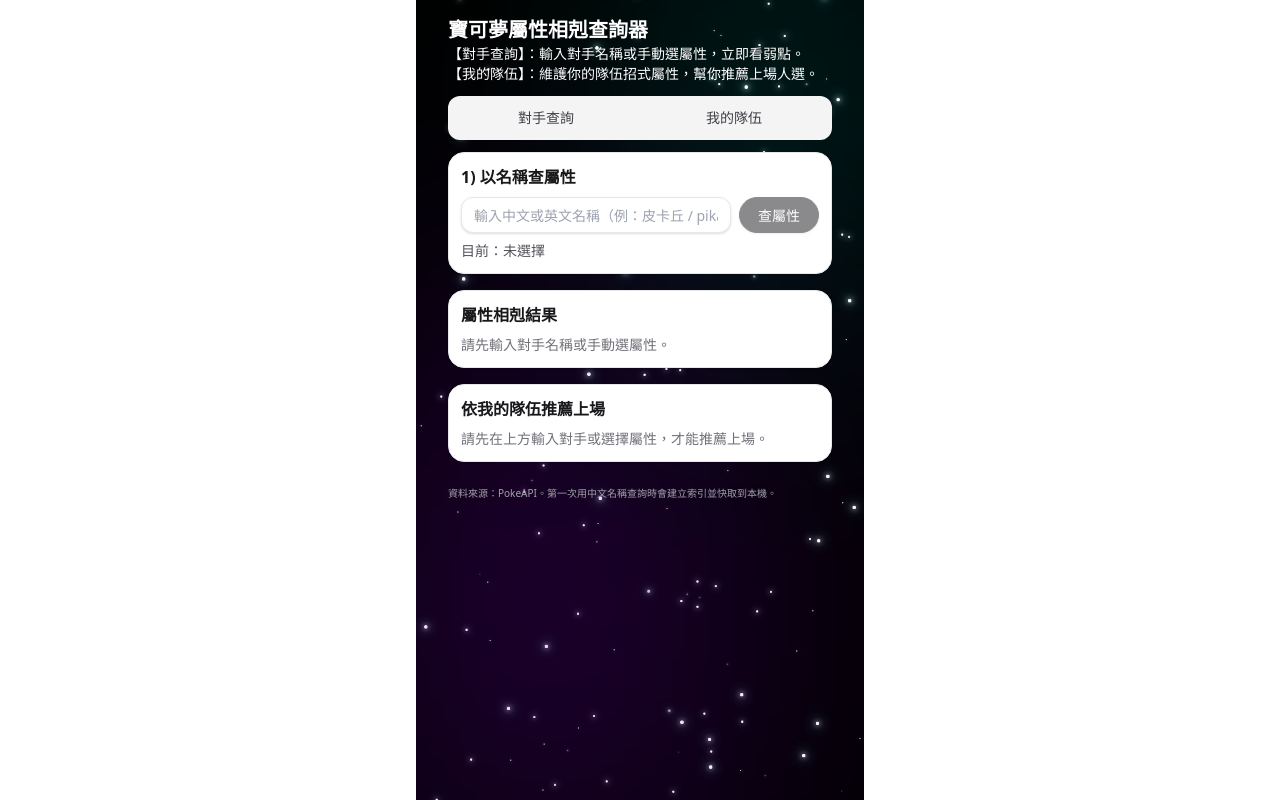
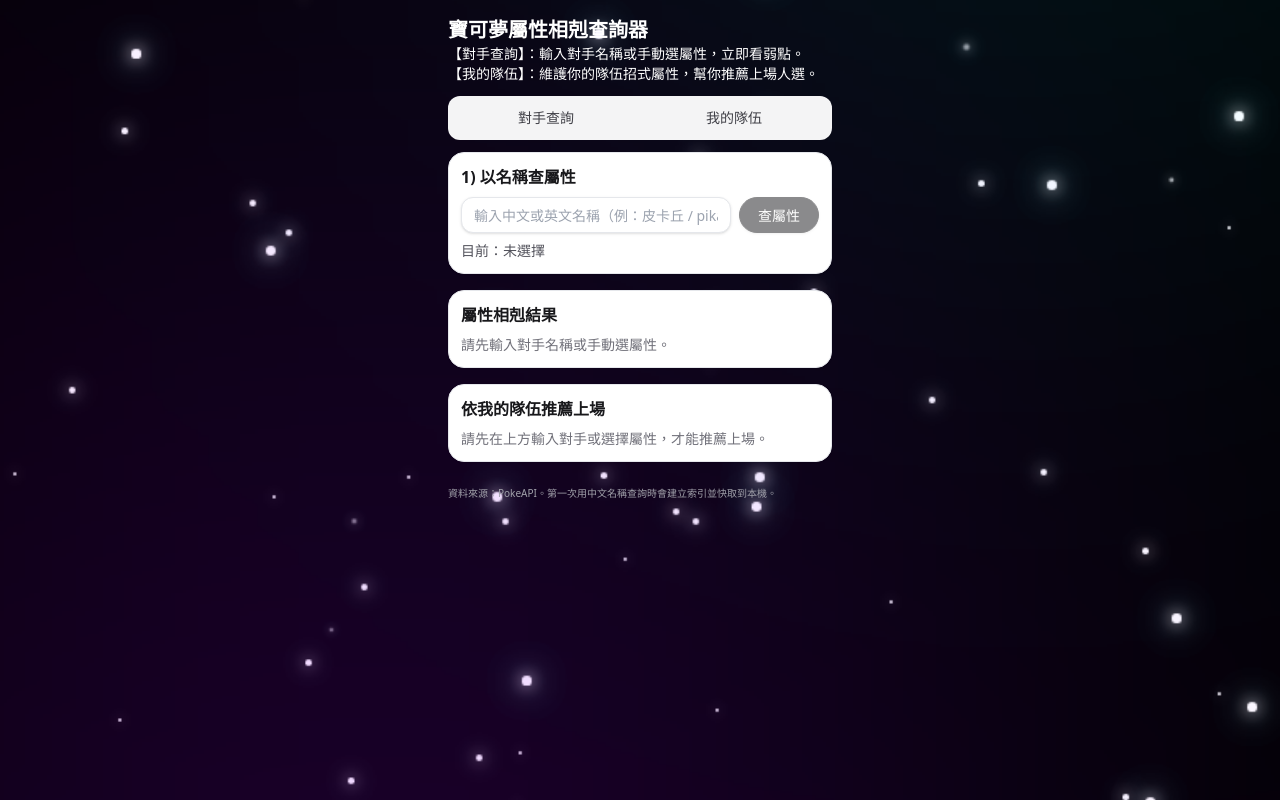
Before and after one commit to Daisy116/pokemon-PK, a React (Vite) app: page / in a window 1280 px wide. Built offline with nearby package versions, Linux system fonts and the light colour scheme; the HTML template or start-up script is replaced by a standard one.

Commit message:
Refactor layout structure in App component

```diff
--- a/src/App.tsx
+++ b/src/App.tsx
@@ -403,8 +403,9 @@ export default function App(){
   function removeMate(id:string){ setTeam(team.filter(x=>x.id!==id)); }
 
   return (
-    <div className="theme-space bg-cover bg-center text-zinc-900 min-h-screen py-4 px-8 max-w-md mx-auto">
-      <h1 className="text-xl text-white font-bold">寶可夢屬性相剋查詢器</h1>
+    <div className="theme-space bg-cover bg-center">
+      <div className="text-zinc-900 min-h-screen py-4 px-8 max-w-md mx-auto">
+        <h1 className="text-xl text-white font-bold">寶可夢屬性相剋查詢器</h1>
       <p className="text-sm text-white mb-3">【對手查詢】：輸入對手名稱或手動選屬性，立即看弱點。 <br/>【我的隊伍】：維護你的隊伍招式屬性，幫你推薦上場人選。</p>
 
       {/* 頁首分頁：對手查詢 / 我的隊伍 */}
@@ -571,6 +572,7 @@ export default function App(){
       </Tabs>
 
       <footer className="text-[10px] text-zinc-400 mt-6">資料來源：PokeAPI。第一次用中文名稱查詢時會建立索引並快取到本機。</footer>
+      </div>
     </div>
   );
 }
```
